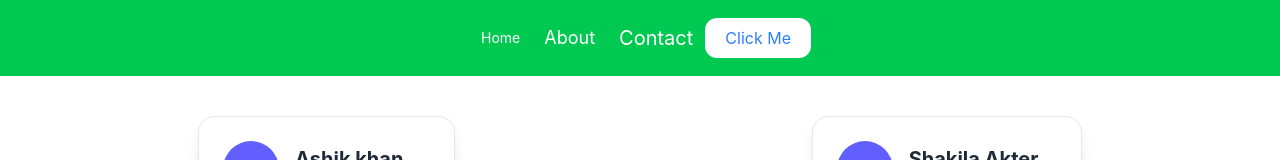
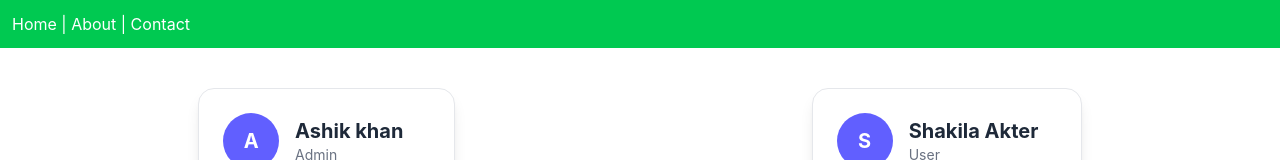
Before and after one commit to Ashaduzzaman099/react-foundation, a React (Vite) app: page / in a window 1280 px wide. Shown: the top 160 px of the page. Built offline with nearby package versions, Linux system fonts and the light colour scheme; no server answers.

Commit message:
Link to other pages

```diff
--- a/src/components/Navbar.jsx
+++ b/src/components/Navbar.jsx
@@ -1,21 +1,14 @@
+import { Link } from "react-router-dom";
+
 function Navbar() {
   return (
     <>
       <nav className="bg-green-500 p-3 text-bold text-white">
-        <ul className="flex justify-center items-center ">
-          <li className="text-sm p-3 hover:bg-black  transition duration-300">
-            Home
-          </li>
-          <li className="text-lg p-3 hover:bg-black transition duration-300">
-            About
-          </li>
-          <li className="text-xl p-3 hover:bg-black  transition duration-300">
-            Contact
-          </li>
-          <button className=" bg-white text-blue-500 px-5 py-2 rounded-xl hover:bg-black hover:text-white transition duration-300">
-            Click Me
-          </button>
-        </ul>
+        <Link to="/">Home</Link>
+        {" | "}
+        <Link to="/about">About</Link>
+        {" | "}
+        <Link to="/contact">Contact</Link>
       </nav>
     </>
   );
```
